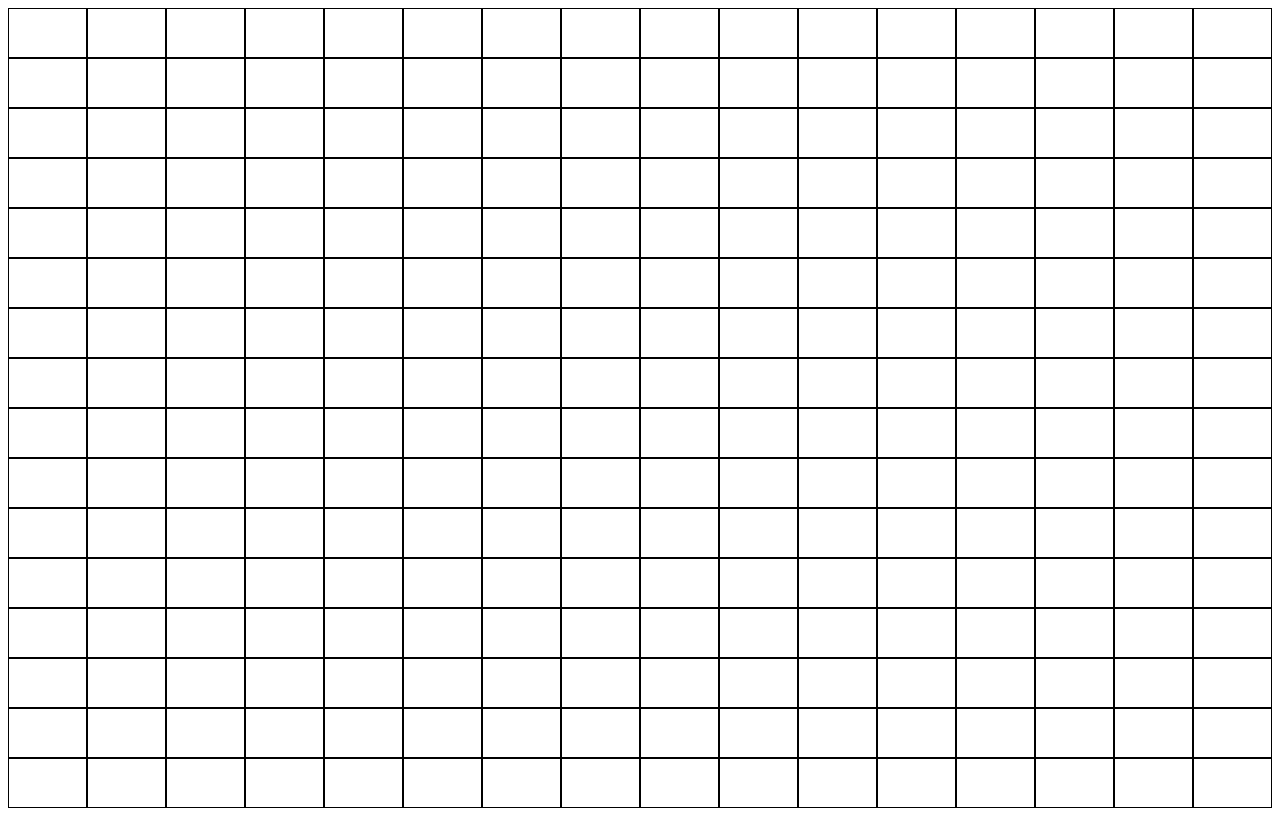
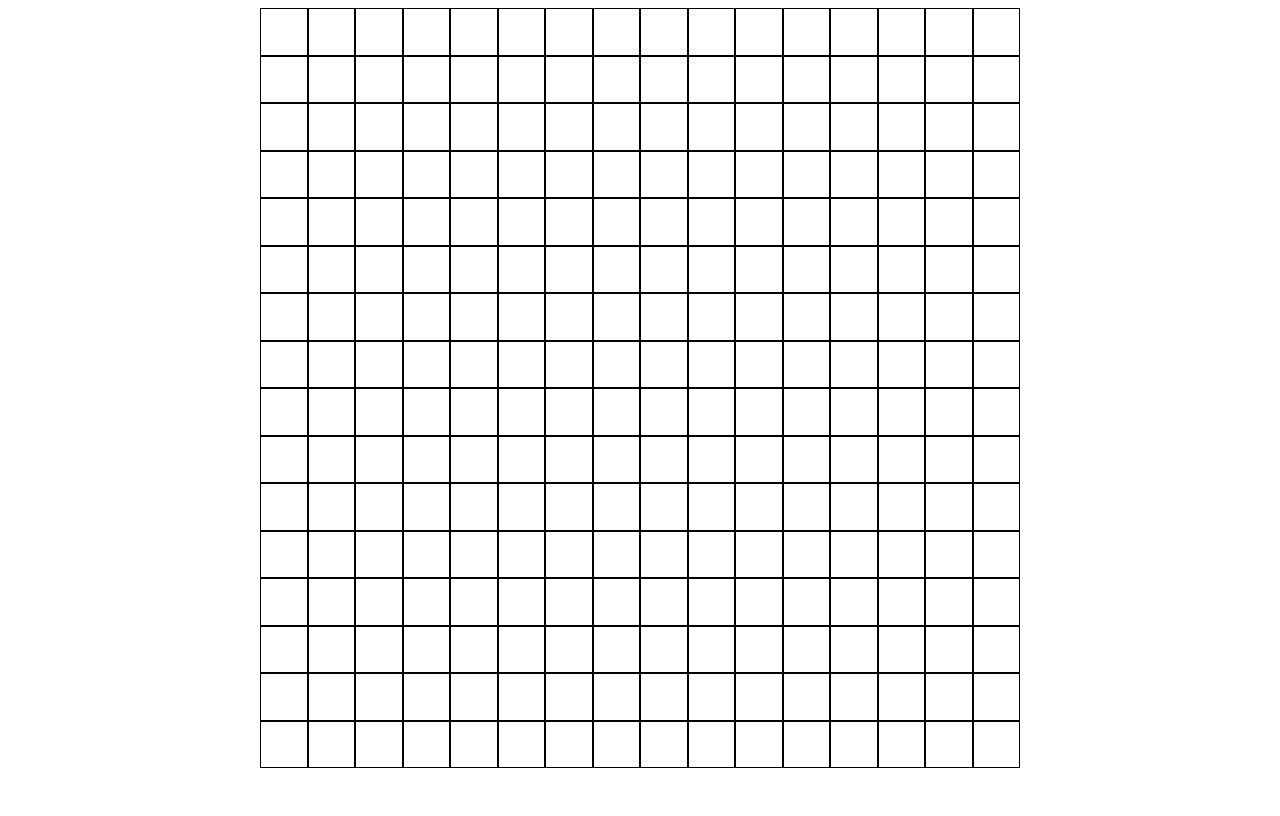
Before and after one commit to JonathanNoH/etch-a-sketch, a plain HTML site: page index.html in a window 1280 px wide. Drawn offline with Linux system fonts and the light colour scheme.

Commit message:
square the grid divs

```diff
--- a/style.css
+++ b/style.css
@@ -1,5 +1,7 @@
 body {
     height: 100vh;
+    display: flex;
+    justify-content: center;
 }
 
 .container {
@@ -7,9 +9,12 @@ body {
     grid-template-columns: repeat(16, 1fr);
     grid-template-rows: repeat(16, 1fr);
 
-    height: 100vh;
+    height: 95vh;
+    aspect-ratio: 1;
+
 }
 
 .container div {
     border: 1px solid black;
+
 }
```
